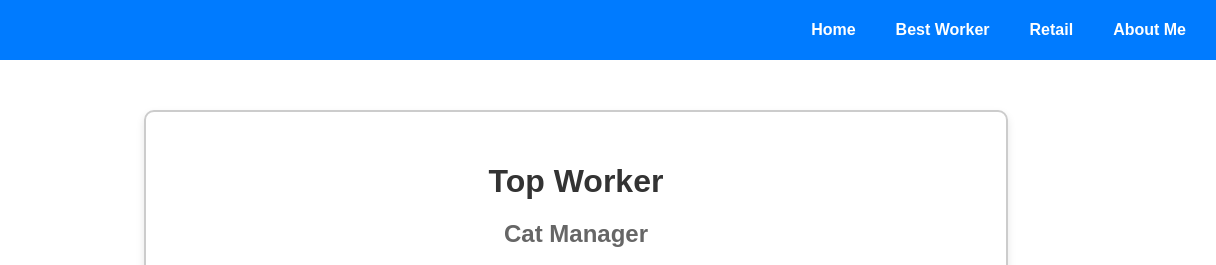
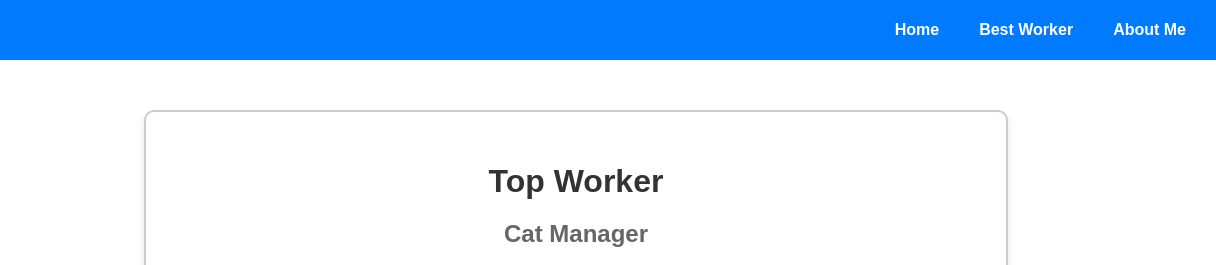
Before and after one commit to awiones/cat-chat.github.io, a plain HTML site: page Best-Worker.html in a window 1280 px wide. Shown: the top 265 px of the page, 64-1280 px from the left. Drawn offline with Linux system fonts and the light colour scheme.

Commit message:
Add files via upload

```diff
--- a/Best-Worker.html
+++ b/Best-Worker.html
@@ -15,7 +15,6 @@
             <ul class="nav-links">
                 <li><a href="index.html">Home</a></li>
                 <li><a href="Best-Worker.html">Best Worker</a></li>
-                <li><a href="retail.html">Retail</a></li>
                 <li><a href="about-me.html">About Me</a></li>
 
             </ul>
```
Also changed, not shown: about-me.html (+0 -1 lines).
